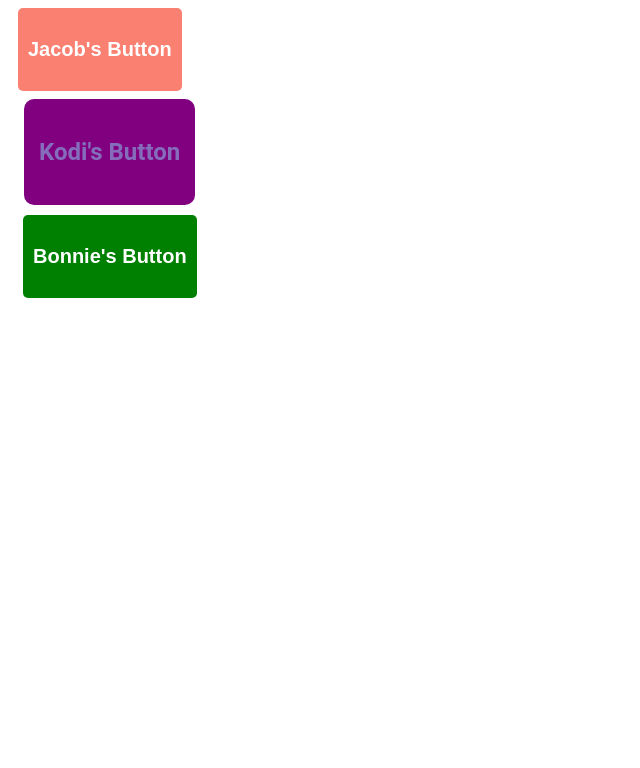
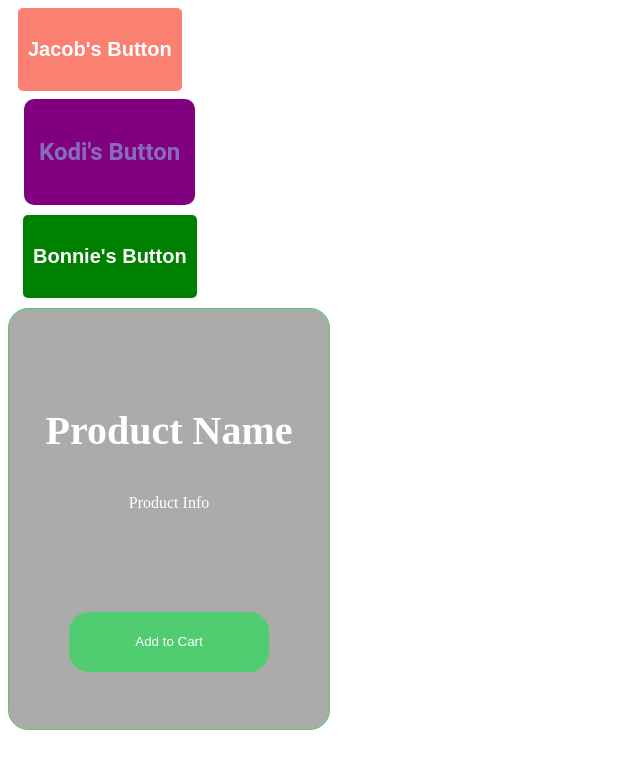
Before and after one commit to JacobCordes/group3_excersize4, a Next.js app: page / in a window 1280 px wide. Shown: the top 768 px of the page, without its empty margins (0-640 px from the left). Built offline with nearby package versions, Linux system fonts and the light colour scheme.

Commit message:
Tyler's Commit

```diff
--- /dev/null
+++ b/comps/TylerButton/index.js
@@ -0,0 +1,45 @@
+import React from 'react';
+import styled from 'styled-components';
+
+const ExCont = styled.div `
+display: flex;
+flex-direction: column;
+justify-content: center;
+align-items: center;
+padding: 10px;
+width: 300px;
+height: 400px;
+background-color: #ababab;
+border-radius: 20px;
+border: 1px solid #50cc71;
+`;
+
+const ExHead = styled.h3`
+color: white;
+font-size: 40px;
+`;
+const ExSub = styled.span`
+color: white;
+
+`;
+const ExButton = styled.button`
+background-color: #50cc71;
+width: 200px;
+height: 60px;
+border-radius: 20px;
+border-style: none;
+color: white;
+margin-top: 100px;
+`;
+
+
+const TylerButton = () => {
+
+    return <ExCont>
+        <ExHead>Product Name</ExHead>
+        <ExSub>Product Info</ExSub>
+        <ExButton>Add to Cart</ExButton>
+        </ExCont>
+}
+
+export default TylerButton;
--- a/pages/index.js
+++ b/pages/index.js
@@ -2,6 +2,7 @@ import styled from 'styled-components';
 import JacobButton from '../comps/Button';
 import KodiButton from '../comps/kodibutton';
 import BonnieButton from '../comps/BonnieButton';
+import TylerButton from '../comps/TylerButton';
 
 const HomeCont = styled.div`
   .header {
@@ -31,5 +32,6 @@ export default function Home() {
   <JacobButton text="Jacob's Button" bgcolor="#FAD"/>
   <KodiButton text="Kodi's Button" bgcolor="#856DBC" />
   <BonnieButton text="Bonnie's Button"/>
+  <TylerButton/>
          </HomeCont>
 }
```
